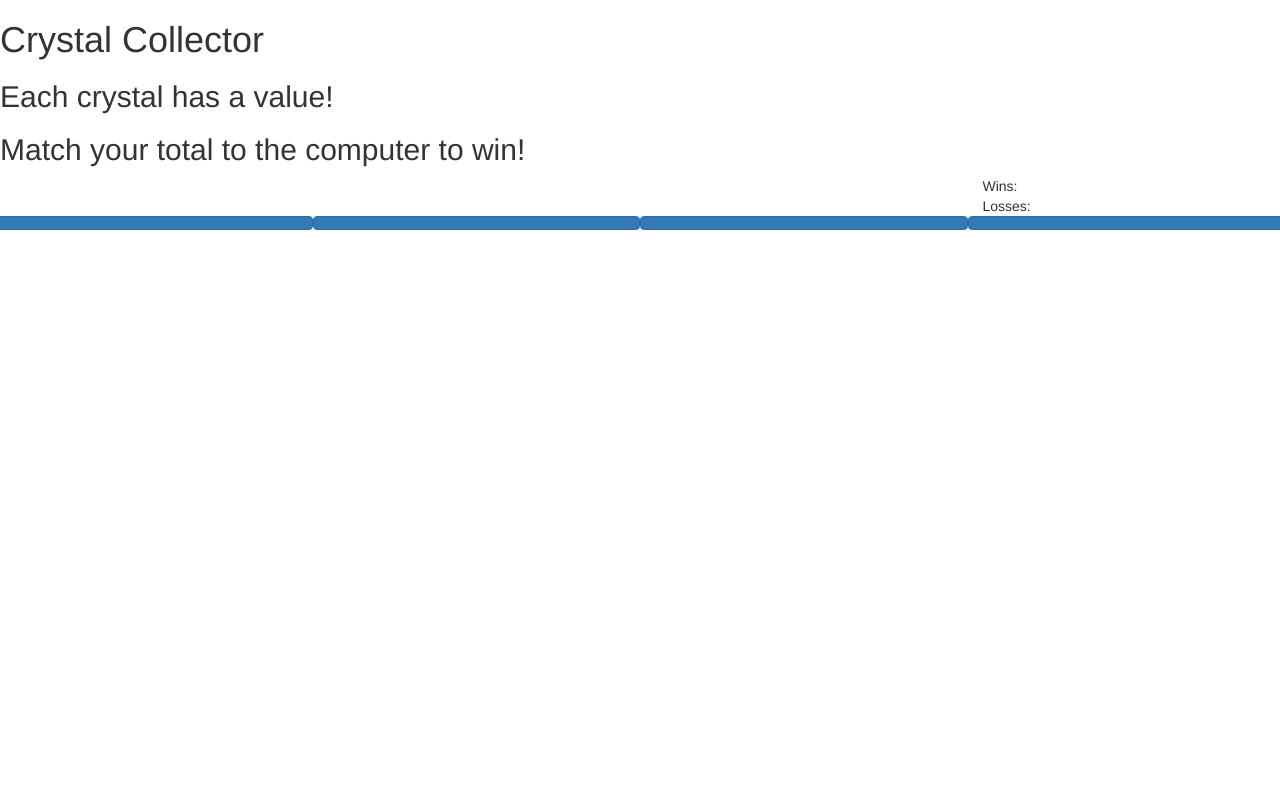
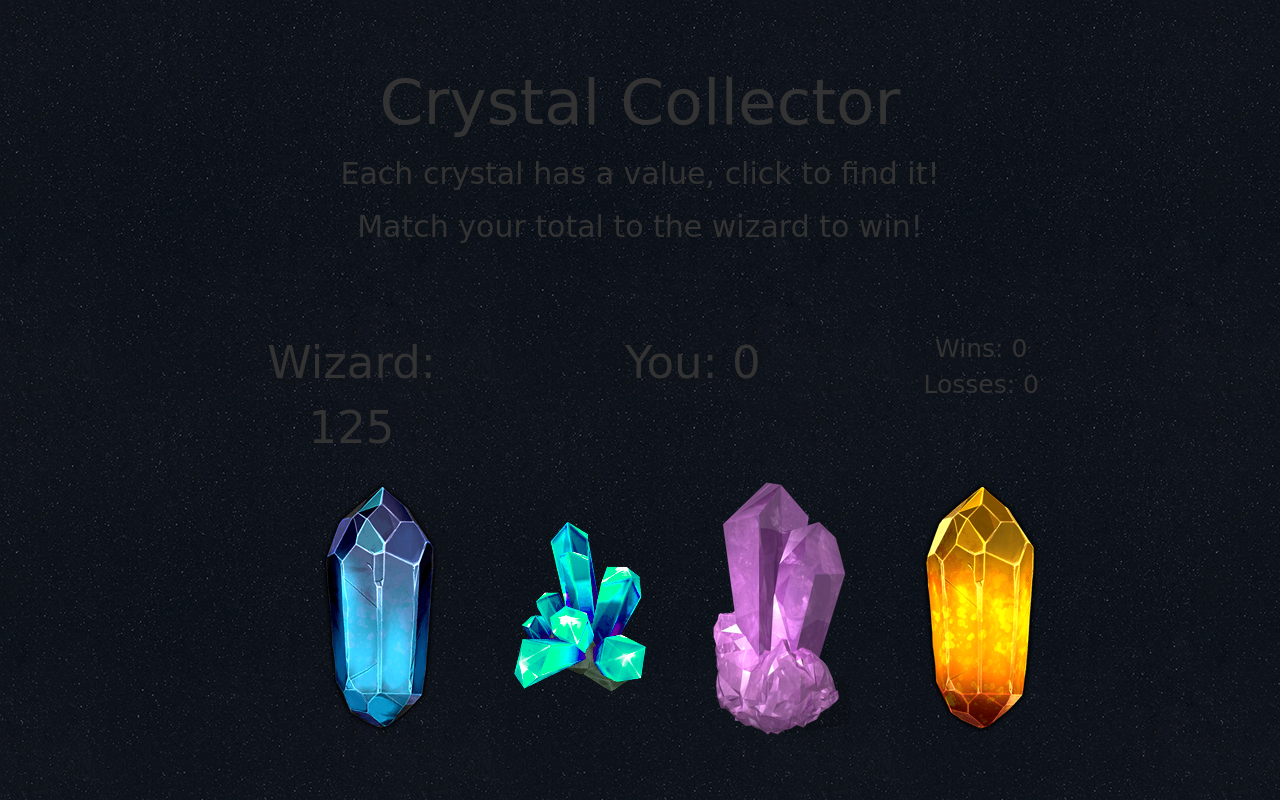
Before and after one commit to nwdavis/Crystal-Game, a plain HTML site: page index.html in a window 1280 px wide. Drawn offline with nearby package versions, Linux system fonts and the light colour scheme; a web font is replaced by a local one.

Commit message:
complete

```diff
--- a/assets/css/style.css
+++ b/assets/css/style.css
@@ -0,0 +1,55 @@
+body {
+	text-align: center;
+	font-size: 45px;
+	font-color: #f9fafc;
+	background-image: url(../images/black.png);
+}
+
+h1 {
+	font-size: 55px;
+	font-family: 'Jim Nightshade', cursive;
+}
+
+.jumbotron {
+	background: transparent;
+	box-shadow: none;
+	font-family: 'Jim Nightshade', cursive;
+
+}
+
+.scores {
+	font-size: 25px;
+}
+
+.panel {
+	border: none;
+	box-shadow: none;
+	background: transparent;
+	font-family: 'Jim Nightshade', cursive;
+}
+
+.btn {
+	border: none;
+	background-color: transparent;
+	height: 256px;
+	width: 200px;
+}
+
+.btn, .btn:hover, .btn:active, .btn:visited, .btn:focus {
+	background-color: transparent;
+}
+
+#bluecrystal {
+	background-image: url(../images/bluecrystal.png);
+	background-color: none;
+
+}
+#greencrystal {
+	background-image: url(../images/greencrystal.png);
+}
+#purplecrystal{
+	background-image: url(../images/purplecrystal.png);
+}
+#yellowcrystal{
+	background-image: url(../images/yellowcrystal.png);
+}
--- a/assets/javascript/game.js
+++ b/assets/javascript/game.js
@@ -31,15 +31,51 @@ $(document).ready(function(){
 		yellowNum = randCrystalNum();
 
 
+		$("#computernumber").html("Wizard: " + compNum);
+		$("#usernumber").html("You: " + userNum);
+		$("#wins").html("Wins: " + wins);
+		$("#losses").html("Losses: " + losses);
 
+		$(".btn").on("click", function(){
+			if (this.id === "bluecrystal") {
+				userNum = userNum + blueNum;
+				$("#usernumber").html("You: " + userNum);
+			} else if (this.id === "greencrystal") {
+				userNum = userNum + greenNum;
+				$("#usernumber").html("You: " + userNum);
+			} else if (this.id === "purplecrystal") {
+				userNum = userNum + purpleNum;
+				$("#usernumber").html("You: " + userNum);
+			} else if (this.id === "yellowcrystal") {
+				userNum = userNum + yellowNum;
+				$("#usernumber").html("You: " + userNum);
+			}
+
+			if (userNum === compNum) {
+				wins++;
+				userNum = 0;
+				compNum = 0;
+				blueNum = 0;
+				greenNum = 0;
+				purpleNum = 0;
+				yellowNum = 0;
+				gameStart();
+			}
+
+			if (userNum > compNum) {
+				losses++;
+				userNum = 0;
+				compNum = 0;
+				blueNum = 0;
+				greenNum = 0;
+				purpleNum = 0;
+				yellowNum = 0;
+				gameStart();
+			}
+
+		});
 
 	}
+
+	gameStart();
 });
-
-
-
-//pick random comp number
-//set random crystal amounts
-//user number goes up by the amount of the each crystal when clicked
-//if the user number equals the comp number, a win
-//if the user number exceeds the comp number, a loss
--- a/index.html
+++ b/index.html
@@ -4,41 +4,41 @@
 	<meta charset="UTF-8">
 	<title>Crystal Collector</title>
 	<script src="https://code.jquery.com/jquery-3.1.1.js"></script>
+	<link href="https://fonts.googleapis.com/css?family=Jim+Nightshade" rel="stylesheet">
 	<link rel="stylesheet" type="text/css" href="assets/css/reset.css">
 	<link rel="stylesheet" href="https://maxcdn.bootstrapcdn.com/bootstrap/3.3.7/css/bootstrap.min.css" integrity="sha384-BVYiiSIFeK1dGmJRAkycuHAHRg32OmUcww7on3RYdg4Va+PmSTsz/K68vbdEjh4u" crossorigin="anonymous">
 	<link rel="stylesheet" type="text/css" href="assets/css/style.css">
 </head>
 <body>
-
+<div class="container">
 <div class="row">
-	<div id="instructions" class="col-lg-12">
+	<div id="instructions" class="jumbotron">
 		<h1>Crystal Collector</h1>
-		<h2>Each crystal has a value!</h2>
-		<h2>Match your total to the computer to win!</h2>
+		<h2>Each crystal has a value, click to find it!</h2>
+		<h2>Match your total to the wizard to win!</h2>
 	</div>
 </div>
 
 
 <div class="row">
-	<div id="numbers" class="col-lg-9">
+	<div id="numbers" class="col-lg-7 col-lg-offset-1">
 		<div class="row">
-			<div class="col-lg-6"></div>
-			<div class="col-lg-6"></div>
+			<div id="computernumber" class="panel panel-default col-lg-5 col-lg-offset-1"></div>
+			<div id="usernumber" class="panel panel-default col-lg-5 col-lg-offset-1"></div>
 		</div>
 	</div>
-	<div class="col-lg-3">
-		<div id="wins">Wins:</div>
-		<div id="losses">Losses:</div>
+	<div class="panel panel-default col-lg-3">
+		<div id="wins" class="scores">Wins:</div>
+		<div id="losses" class="scores">Losses:</div>
 	</div>
 </div>
 <div class="row">
-	<button id="bluecrystal" class="btn btn-primary col-lg-3"></button>
-	<button id="greencrystal" class="btn btn-primary col-lg-3"></button>
-	<button id="purplecrystal" class="btn btn-primary col-lg-3"></button>
-	<button id="yellowcrystal" class="btn btn-primary col-lg-3"></button>
+	<button id="bluecrystal" class="btn btn-primary col-md-1 col-md-offset-2 col-lg-1 col-lg-offset-2"></button>
+	<button id="greencrystal" class="btn btn-primary col-md-1 col-lg-1"></button>
+	<button id="purplecrystal" class="btn btn-primary col-md-1 col-lg-1"></button>
+	<button id="yellowcrystal" class="btn btn-primary col-md-1 col-lg-1"></button>
 </div>
-
-
+</div>
 <script src="assets/javascript/game.js"></script>
 </body>
 </html>
```
Also changed, not shown: assets/images/black.png (added).
